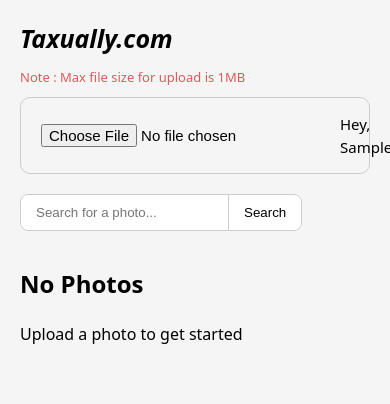
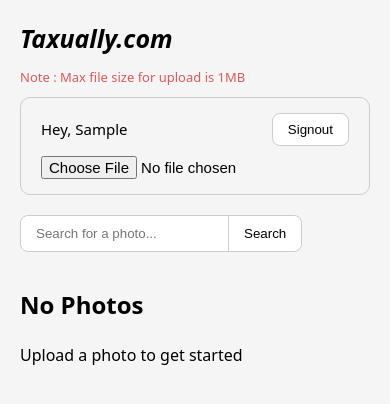
Before and after one commit to mayeedwin/taxually-app, an Angular app: page / in a window 390 px wide. Shown: the top 404 px of the page. Built offline with nearby package versions, Linux system fonts and the light colour scheme; sample sign-in values are in the browser's storage.

Commit message:
Make nav mobile responsive

```diff
--- /dev/null
+++ b/src/app/models/index.model.ts
@@ -0,0 +1,18 @@
+interface PhotoItem {
+  id: number | string;
+  albumId: number;
+  userId: string | number;
+  title: string;
+  url: string;
+  type?: string;
+}
+
+interface User {
+  id: number;
+  firstName: string;
+  lastName: string;
+  email: string;
+  password: string;
+}
+
+export { PhotoItem, User };
--- a/src/app/models/index.ts
+++ /dev/null
@@ -1,2 +0,0 @@
-export { User } from './user.model';
-export { PhotoItem } from './api.model';
--- a/src/app/models/user.model.ts
+++ /dev/null
@@ -1,9 +0,0 @@
-interface User {
-  id: number;
-  firstName: string;
-  lastName: string;
-  email: string;
-  password: string;
-}
-
-export { User };
--- a/src/app/modules/home/home/home.component.scss
+++ b/src/app/modules/home/home/home.component.scss
@@ -92,3 +92,23 @@
     padding: 10px 15px;
   }
 }
+
+/** Media Queries **/
+@media screen and (max-width: 540px) {
+  .photo-listing {
+    grid-template-columns: repeat(auto-fill, minmax(150px, 1fr));
+  }
+
+  .home {
+    nav {
+      gap: 10px;
+      align-items: flex-start;
+      flex-direction: column-reverse;
+    }
+
+    .nav-item:last-child {
+      justify-content: space-between;
+      width: 100%;
+    }
+  }
+}
--- a/src/app/modules/home/home/home.component.ts
+++ b/src/app/modules/home/home/home.component.ts
@@ -1,5 +1,5 @@
 import { Component, OnInit } from '@angular/core';
-import { PhotoItem, User } from 'src/app/models';
+import { PhotoItem, User } from 'src/app/models/index.model';
 import { AuthService } from 'src/app/services/auth/auth.service';
 import { StorageService } from 'src/app/services/storage/storage.service';
 
--- a/src/app/modules/shared/photo/photo.component.ts
+++ b/src/app/modules/shared/photo/photo.component.ts
@@ -1,5 +1,5 @@
 import { Component, EventEmitter, Input, OnInit, Output } from '@angular/core';
-import { PhotoItem } from 'src/app/models';
+import { PhotoItem } from 'src/app/models/index.model';
 
 @Component({
   selector: 'app-photo',
--- a/src/app/services/auth/auth.service.ts
+++ b/src/app/services/auth/auth.service.ts
@@ -1,6 +1,6 @@
 import { Injectable } from '@angular/core';
 import { Router } from '@angular/router';
-import { User } from 'src/app/models';
+import { User } from 'src/app/models/index.model';
 
 @Injectable({
   providedIn: 'root',
--- a/src/app/services/storage/storage.service.ts
+++ b/src/app/services/storage/storage.service.ts
@@ -1,5 +1,5 @@
 import { Injectable } from '@angular/core';
-import { PhotoItem } from 'src/app/models';
+import { PhotoItem } from 'src/app/models/index.model';
 
 @Injectable({
   providedIn: 'root',
```
Also changed, not shown: src/app/models/api.model.ts (deleted, +0 -8 lines).
